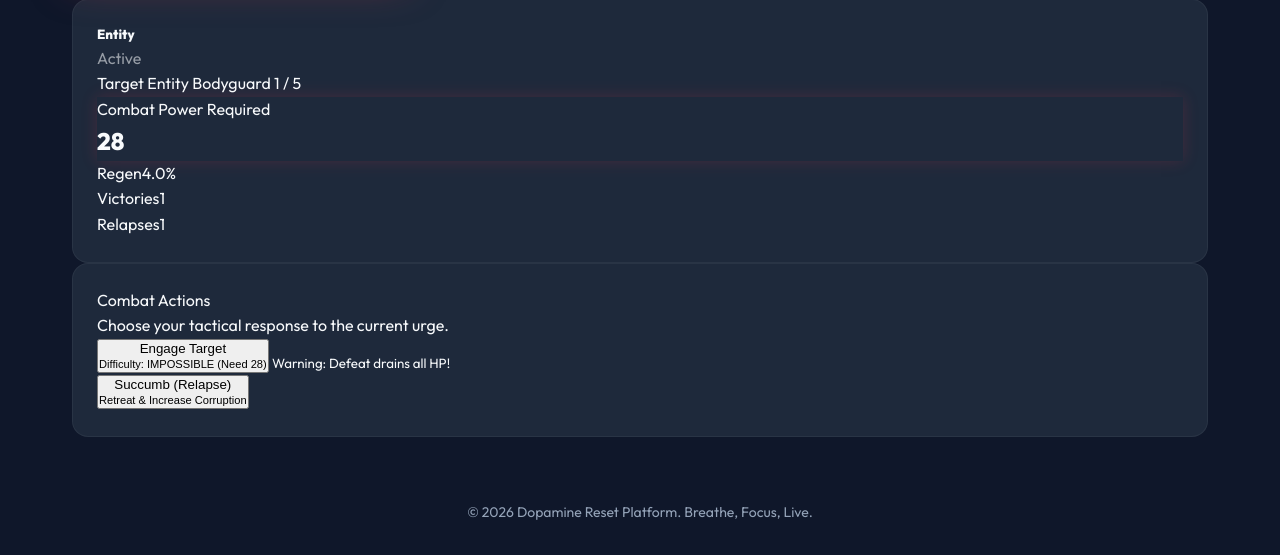
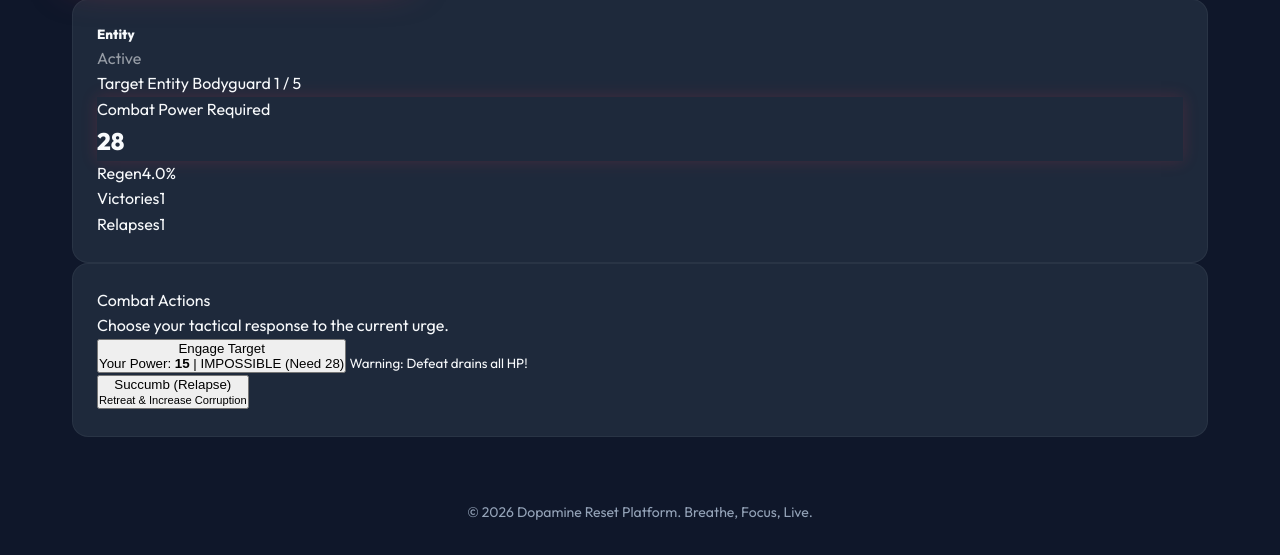
Before and after one commit to CodeWithShrey-collab/PIH2026_BugBashers, a Flask app: template templates/combat.html in a window 1280 px wide. Shown: the part 688-1243 px from the top of the page. Run offline with Flask 3, Linux system fonts and the light colour scheme; the template is opened without the code that fills it: values that come from a table or form of the project are taken from there, others are empty; tables that the repository leaves empty hold one stand-in row (values such as "Sample post").

Commit message:
fix: Correct combat power display not accumulating due to Jinja variable scoping

```diff
--- a/templates/combat.html
+++ b/templates/combat.html
@@ -159,15 +159,16 @@
 
                     <div class="row g-3">
                         <div class="col-md-6">
-                            {% set p_attack = user.attack_stat %}
-                            {% set p_defense = user.defense_stat %}
+                            {% set stats = namespace(attack=user.attack_stat, defense=user.defense_stat) %}
                             {% for eq in user.equipment %}
-                            {% if eq.effect_type == 'attack' %}{% set p_attack = p_attack + eq.effect_value %}{% endif
-                            %}
-                            {% if eq.effect_type == 'defense' %}{% set p_defense = p_defense + eq.effect_value %}{%
-                            endif %}
+                            {% if eq.effect_type == 'attack' %}
+                            {% set stats.attack = stats.attack + eq.effect_value %}
+                            {% endif %}
+                            {% if eq.effect_type == 'defense' %}
+                            {% set stats.defense = stats.defense + eq.effect_value %}
+                            {% endif %}
                             {% endfor %}
-                            {% set player_power = p_attack + p_defense %}
+                            {% set player_power = stats.attack + stats.defense %}
 
                             <form method="POST" action="{{ url_for('combat_resolve', boss_id=boss.id) }}">
                                 {% if user.current_health <= 0.0 %} <button type="button"
@@ -182,12 +183,15 @@
                                         class="btn btn-outline-info w-100 py-3 fw-bold font-monospace btn-hover-glow text-uppercase">
                                         <i class="bi bi-sword d-block mb-2 fs-3 text-info"></i>
                                         Engage Target<br>
-                                        {% if player_power >= enemy_power %}
-                                        <small class="text-success mt-1 d-block">Difficulty: Achievable</small>
-                                        {% else %}
-                                        <small class="text-danger mt-1 d-block">Difficulty: IMPOSSIBLE (Need {{
-                                            enemy_power }})</small>
-                                        {% endif %}
+                                        <div class="mt-1 d-block small">
+                                            <span class="text-white">Your Power: <strong>{{ player_power | int
+                                                    }}</strong></span> |
+                                            {% if player_power >= enemy_power %}
+                                            <span class="text-success">Achievable</span>
+                                            {% else %}
+                                            <span class="text-danger">IMPOSSIBLE (Need {{ enemy_power | int }})</span>
+                                            {% endif %}
+                                        </div>
                                     </button>
                                     {% if player_power < enemy_power %} <small
                                         class="text-danger d-block mt-2 font-monospace fw-bold">Warning: Defeat drains
```
